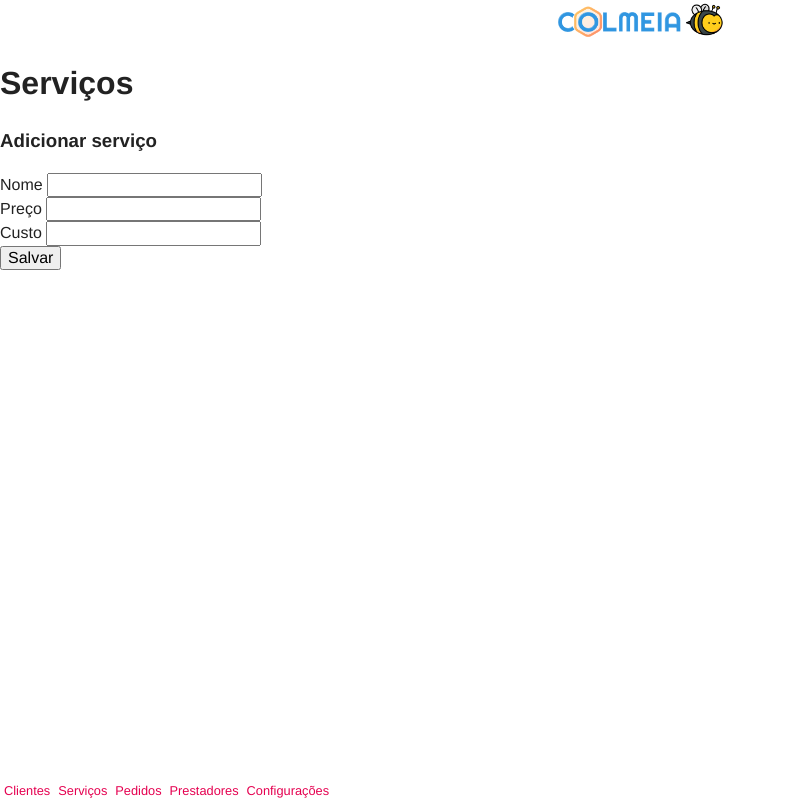
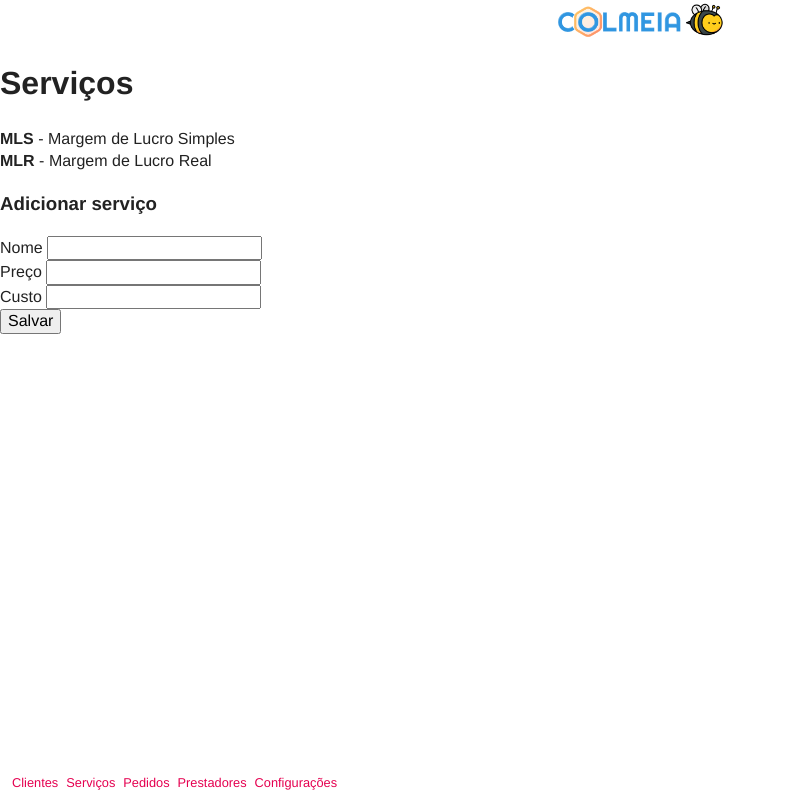
Before and after one commit to samuelnasta/calculadora-colmeia, a PHP site: template templates/services.php in a window 1280 px wide. Shown: the whole page, without its empty margins (0-786 px from the left). Run offline with PHP 8.4, Linux system fonts and the light colour scheme; the template is opened without the code that fills it, so the values that code supplies are empty; some libraries are stand-ins or nearby versions.

Commit message:
CC-29 Profit margin

```diff
--- a/styles/layout/_header.scss
+++ b/styles/layout/_header.scss
@@ -2,8 +2,10 @@
 // This file contains all styles related to the header of the site/application.
 // -----------------------------------------------------------------------------
 nav {
+    background: white;
     bottom: 0;
     font-size: 0.8rem;
+    padding: 0.5rem;
     position: fixed;
 
     ul {
@@ -18,6 +20,10 @@ nav {
     }
 }
 
+section {
+    margin-bottom: 3rem;
+}
+
 #logo {
     background: url("images/logo.png") center center no-repeat;
     background-size: contain;
--- a/styles/main.css
+++ b/styles/main.css
@@ -400,8 +400,10 @@ body {
 }
 
 nav {
+  background: white;
   bottom: 0;
   font-size: 0.8rem;
+  padding: 0.5rem;
   position: fixed;
 }
 nav ul {
@@ -413,6 +415,10 @@ nav li {
   float: left;
   padding: 0 0.25rem;
   text-align: center;
+}
+
+section {
+  margin-bottom: 3rem;
 }
 
 #logo {
--- a/templates/services.php
+++ b/templates/services.php
@@ -13,6 +13,8 @@ $this_service = (!empty($_GET['id']))
 <section>
     <h1>Serviços</h1>
 
+    <p><strong>MLS</strong> - Margem de Lucro Simples<br>
+    <strong>MLR</strong> - Margem de Lucro Real</p>
 
     <?php $service->list(); ?>
 
```
Also changed, not shown: classes/service.class.php (+10 -2 lines), 1 other file.
